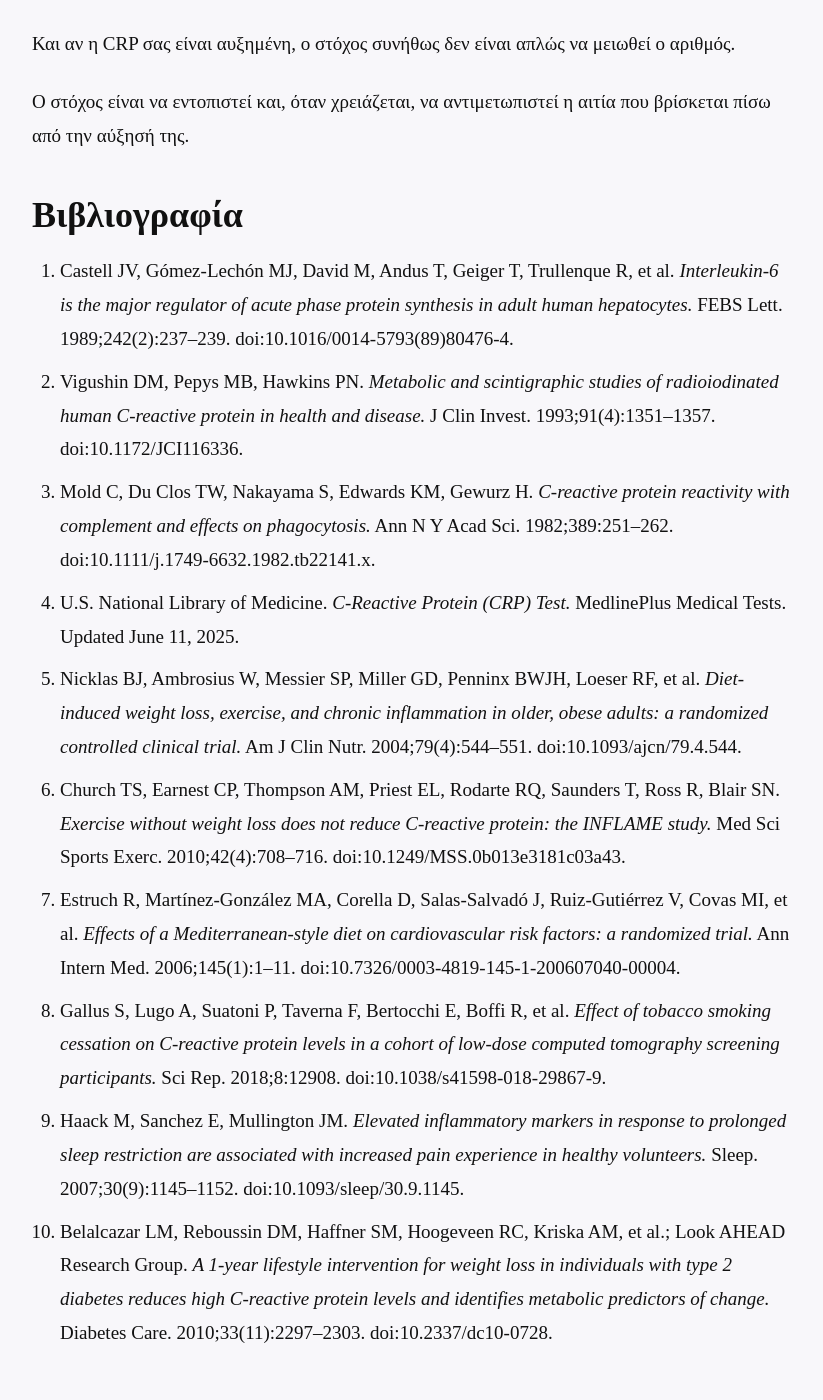
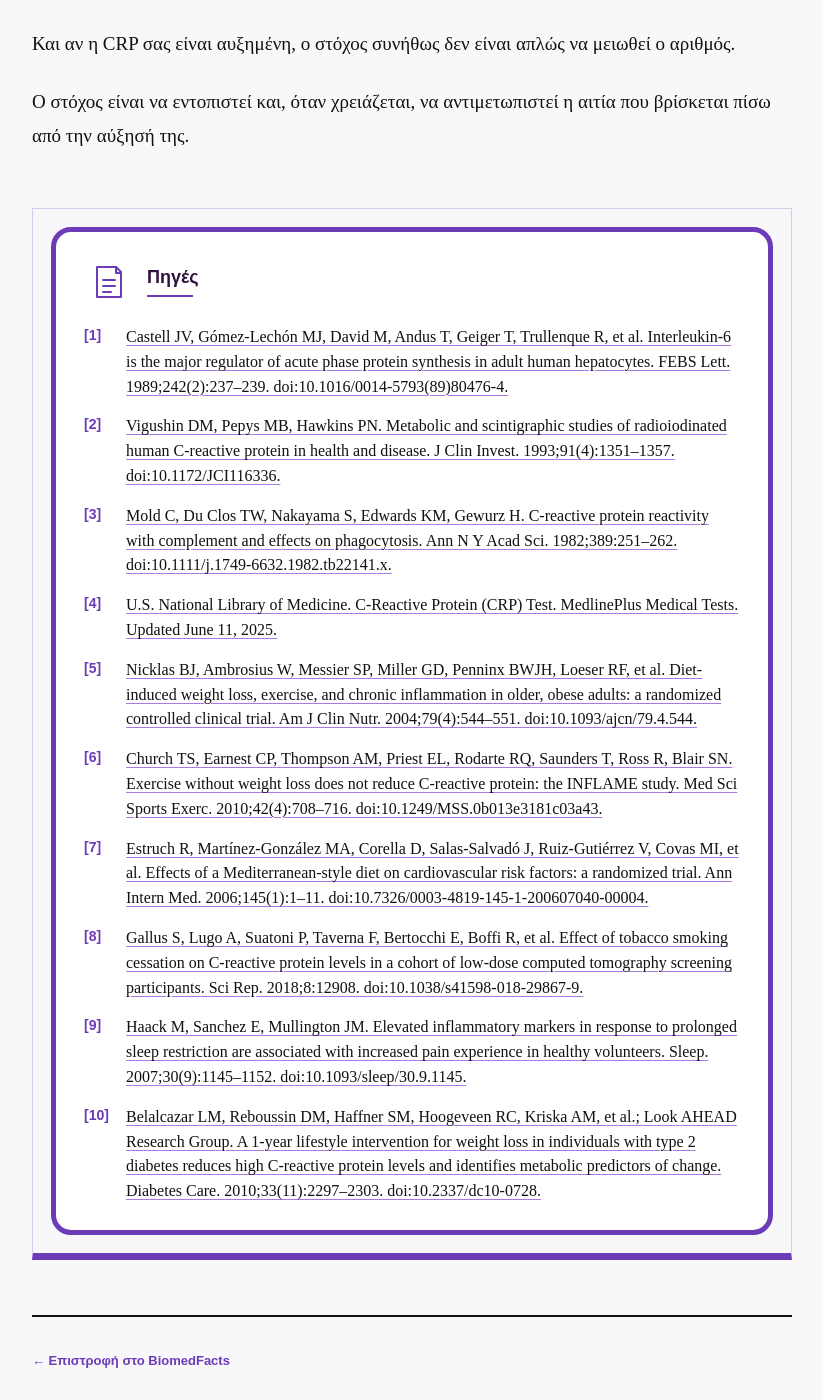
Before and after one commit to BiomedFacts/BiomedFacts, a Jekyll site: the page built from _posts/2026-09-12-ypshlh-crp-ti-shmainei.md, in a window 1280 px wide and 1400 px high, scrolled down 8328 px. Shown: the whole window, without its empty margins (228-1051 px from the left). Built offline with Jekyll 4.4.1, drawn with Linux system fonts in a browser that asks for light colours; some of the changed lines change nothing that is shown.

Commit message:
Update _posts/2026-09-12-ypshlh-crp-ti-shmainei.md (via Pages CMS)

```diff
--- a/_posts/2026-09-12-ypshlh-crp-ti-shmainei.md
+++ b/_posts/2026-09-12-ypshlh-crp-ti-shmainei.md
@@ -21,6 +21,54 @@
   συμπτωμάτων, του ιατρικού ιστορικού και άλλων εξετάσεων. Η αντιμετώπιση
   επικεντρώνεται στον εντοπισμό και, όταν χρειάζεται, στη θεραπεία της
   υποκείμενης αιτίας.
+sources:
+  - reference: Castell JV, Gómez-Lechón MJ, David M, Andus T, Geiger T, Trullenque
+      R, et al. Interleukin-6 is the major regulator of acute phase protein
+      synthesis in adult human hepatocytes. FEBS Lett. 1989;242(2):237–239.
+      doi:10.1016/0014-5793(89)80476-4.
+    url: https://pubmed.ncbi.nlm.nih.gov/2464504/
+  - reference: Vigushin DM, Pepys MB, Hawkins PN. Metabolic and scintigraphic
+      studies of radioiodinated human C-reactive protein in health and disease.
+      J Clin Invest. 1993;91(4):1351–1357. doi:10.1172/JCI116336.
+    url: https://www.jci.org/articles/view/116336
+  - reference: Mold C, Du Clos TW, Nakayama S, Edwards KM, Gewurz H. C-reactive
+      protein reactivity with complement and effects on phagocytosis. Ann N Y
+      Acad Sci. 1982;389:251–262. doi:10.1111/j.1749-6632.1982.tb22141.x.
+    url: https://nyaspubs.onlinelibrary.wiley.com/doi/abs/10.1111/j.1749-6632.1982.tb22141.x
+  - reference: U.S. National Library of Medicine. C-Reactive Protein (CRP) Test.
+      MedlinePlus Medical Tests. Updated June 11, 2025.
+    url: https://www.medlineplus.gov/lab-tests/c-reactive-protein-crp-test/
+  - reference: "Nicklas BJ, Ambrosius W, Messier SP, Miller GD, Penninx BWJH, Loeser
+      RF, et al. Diet-induced weight loss, exercise, and chronic inflammation in
+      older, obese adults: a randomized controlled clinical trial. Am J Clin
+      Nutr. 2004;79(4):544–551. doi:10.1093/ajcn/79.4.544."
+    url: https://pubmed.ncbi.nlm.nih.gov/15051595/
+  - reference: "Church TS, Earnest CP, Thompson AM, Priest EL, Rodarte RQ, Saunders
+      T, Ross R, Blair SN. Exercise without weight loss does not reduce
+      C-reactive protein: the INFLAME study. Med Sci Sports Exerc.
+      2010;42(4):708–716. doi:10.1249/MSS.0b013e3181c03a43."
+    url: https://pubmed.ncbi.nlm.nih.gov/19952828/
+  - reference: "Estruch R, Martínez-González MA, Corella D, Salas-Salvadó J,
+      Ruiz-Gutiérrez V, Covas MI, et al. Effects of a Mediterranean-style diet
+      on cardiovascular risk factors: a randomized trial. Ann Intern Med.
+      2006;145(1):1–11. doi:10.7326/0003-4819-145-1-200607040-00004."
+    url: https://pubmed.ncbi.nlm.nih.gov/16818923/
+  - reference: Gallus S, Lugo A, Suatoni P, Taverna F, Bertocchi E, Boffi R, et al.
+      Effect of tobacco smoking cessation on C-reactive protein levels in a
+      cohort of low-dose computed tomography screening participants. Sci Rep.
+      2018;8:12908. doi:10.1038/s41598-018-29867-9.
+    url: https://www.nature.com/articles/s41598-018-29867-9
+  - reference: Haack M, Sanchez E, Mullington JM. Elevated inflammatory markers in
+      response to prolonged sleep restriction are associated with increased pain
+      experience in healthy volunteers. Sleep. 2007;30(9):1145–1152.
+      doi:10.1093/sleep/30.9.1145.
+    url: https://pubmed.ncbi.nlm.nih.gov/17910386/
+  - reference: Belalcazar LM, Reboussin DM, Haffner SM, Hoogeveen RC, Kriska AM, et
+      al.; Look AHEAD Research Group. A 1-year lifestyle intervention for weight
+      loss in individuals with type 2 diabetes reduces high C-reactive protein
+      levels and identifies metabolic predictors of change. Diabetes Care.
+      2010;33(11):2297–2303. doi:10.2337/dc10-0728.
+    url: https://diabetesjournals.org/care/article/33/11/2297/26369/A-1-Year-Lifestyle-Intervention-for-Weight-Loss-in
 ---
 Βλέπετε τα αποτελέσματα των εξετάσεων αίματός σας και παρατηρείτε ότι η CRP είναι αυξημένη.
 
@@ -175,16 +223,3 @@
 Και αν η CRP σας είναι αυξημένη, ο στόχος συνήθως δεν είναι απλώς να μειωθεί ο αριθμός.
 
 Ο στόχος είναι να εντοπιστεί και, όταν χρειάζεται, να αντιμετωπιστεί η αιτία που βρίσκεται πίσω από την αύξησή της.
-
-# **Βιβλιογραφία**
-
-1. Castell JV, Gómez-Lechón MJ, David M, Andus T, Geiger T, Trullenque R, et al. *Interleukin-6 is the major regulator of acute phase protein synthesis in adult human hepatocytes.* FEBS Lett. 1989;242(2):237–239. doi:10.1016/0014-5793(89)80476-4.
-2. Vigushin DM, Pepys MB, Hawkins PN. *Metabolic and scintigraphic studies of radioiodinated human C-reactive protein in health and disease.* J Clin Invest. 1993;91(4):1351–1357. doi:10.1172/JCI116336.
-3. Mold C, Du Clos TW, Nakayama S, Edwards KM, Gewurz H. *C-reactive protein reactivity with complement and effects on phagocytosis.* Ann N Y Acad Sci. 1982;389:251–262. doi:10.1111/j.1749-6632.1982.tb22141.x.
-4. U.S. National Library of Medicine. *C-Reactive Protein (CRP) Test.* MedlinePlus Medical Tests. Updated June 11, 2025.
-5. Nicklas BJ, Ambrosius W, Messier SP, Miller GD, Penninx BWJH, Loeser RF, et al. *Diet-induced weight loss, exercise, and chronic inflammation in older, obese adults: a randomized controlled clinical trial.* Am J Clin Nutr. 2004;79(4):544–551. doi:10.1093/ajcn/79.4.544.
-6. Church TS, Earnest CP, Thompson AM, Priest EL, Rodarte RQ, Saunders T, Ross R, Blair SN. *Exercise without weight loss does not reduce C-reactive protein: the INFLAME study.* Med Sci Sports Exerc. 2010;42(4):708–716. doi:10.1249/MSS.0b013e3181c03a43.
-7. Estruch R, Martínez-González MA, Corella D, Salas-Salvadó J, Ruiz-Gutiérrez V, Covas MI, et al. *Effects of a Mediterranean-style diet on cardiovascular risk factors: a randomized trial.* Ann Intern Med. 2006;145(1):1–11. doi:10.7326/0003-4819-145-1-200607040-00004.
-8. Gallus S, Lugo A, Suatoni P, Taverna F, Bertocchi E, Boffi R, et al. *Effect of tobacco smoking cessation on C-reactive protein levels in a cohort of low-dose computed tomography screening participants.* Sci Rep. 2018;8:12908. doi:10.1038/s41598-018-29867-9.
-9. Haack M, Sanchez E, Mullington JM. *Elevated inflammatory markers in response to prolonged sleep restriction are associated with increased pain experience in healthy volunteers.* Sleep. 2007;30(9):1145–1152. doi:10.1093/sleep/30.9.1145.
-10. Belalcazar LM, Reboussin DM, Haffner SM, Hoogeveen RC, Kriska AM, et al.; Look AHEAD Research Group. *A 1-year lifestyle intervention for weight loss in individuals with type 2 diabetes reduces high C-reactive protein levels and identifies metabolic predictors of change.* Diabetes Care. 2010;33(11):2297–2303. doi:10.2337/dc10-0728.
```
